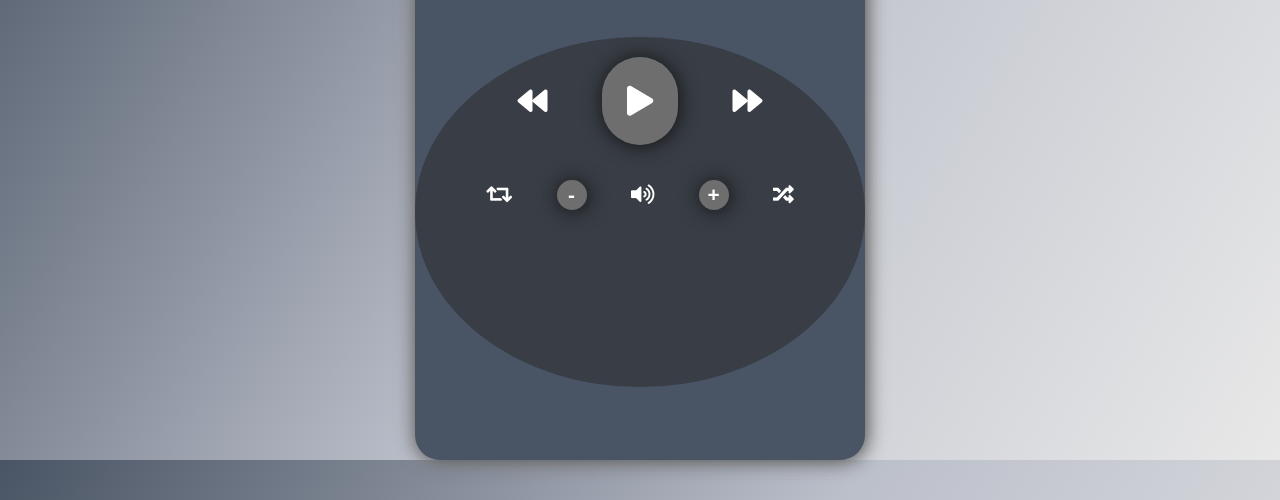
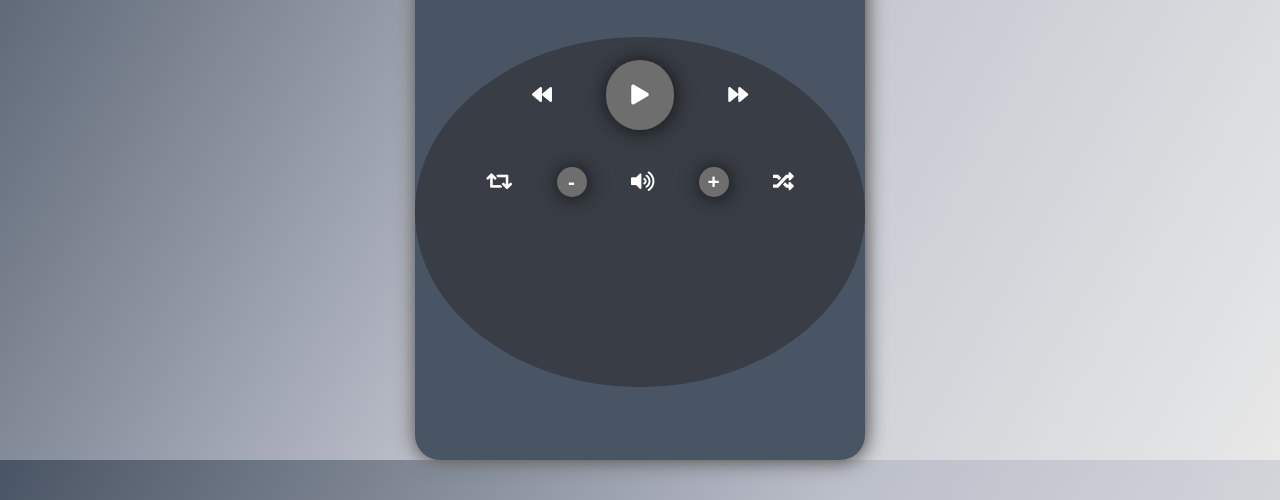
Before and after one commit to saimon2989/Music-Player-Interface-., a plain HTML site: page js/index.html in a window 1280 px wide. Shown: the part 300-800 px from the top of the page. Drawn offline with nearby package versions, Linux system fonts and the light colour scheme.

Commit message:
Changes in the padding in the  play/pause button

```diff
--- a/css/style.css
+++ b/css/style.css
@@ -104,13 +104,13 @@ img {
 .play-btn a{
     color: #fff;
     margin: 0 25px;
-    font-size: 30px;
+    font-size: 20px;
     transition: all 0.3s ease-in-out;
 }
 .play-btn .play-pause {
     background: #6e6e6e;
-    padding: 25px 25px 25px 25px;
-    border-radius: 50px;
+    padding: 22.5px 25px 22.5px 25px;
+    border-radius: 60px;
     box-shadow: 1px 1px 20px #111;
 }
 .repeat-btns{
```
